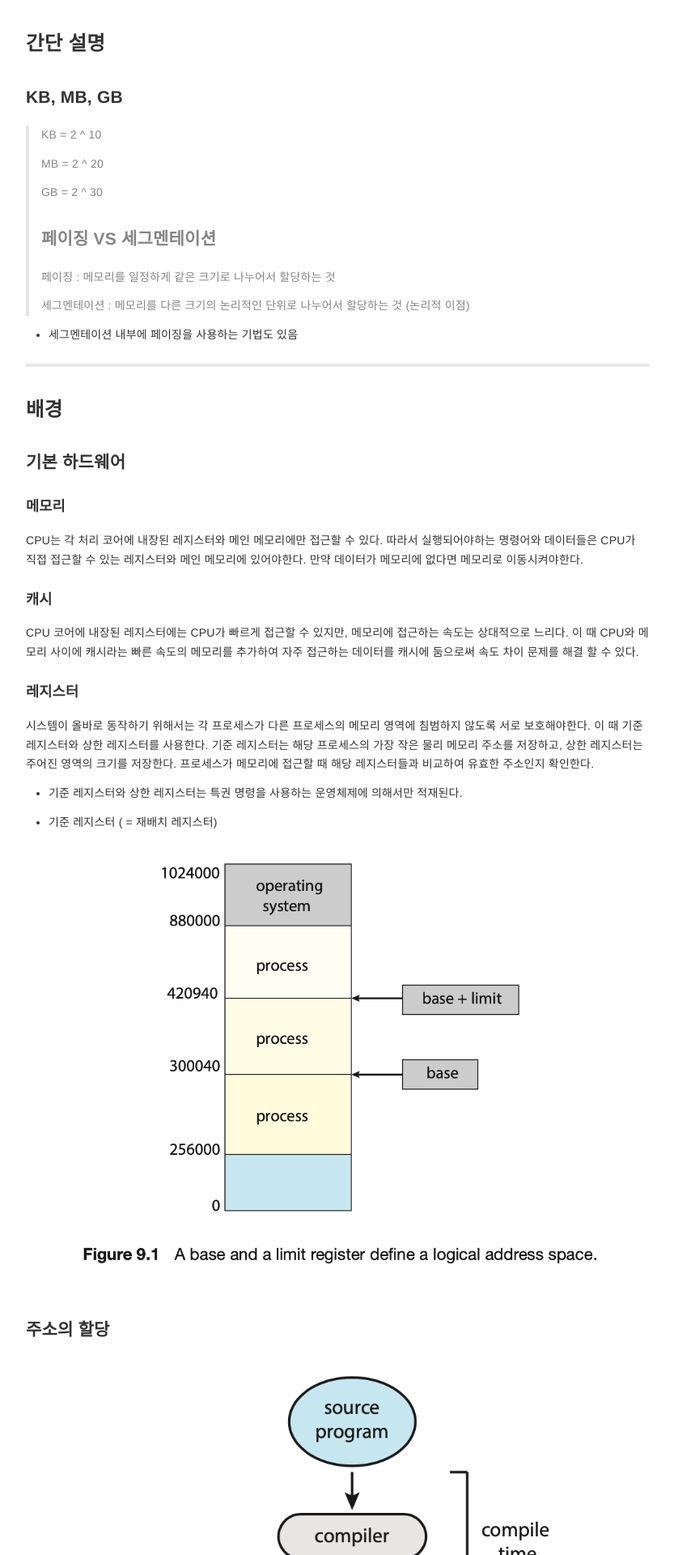
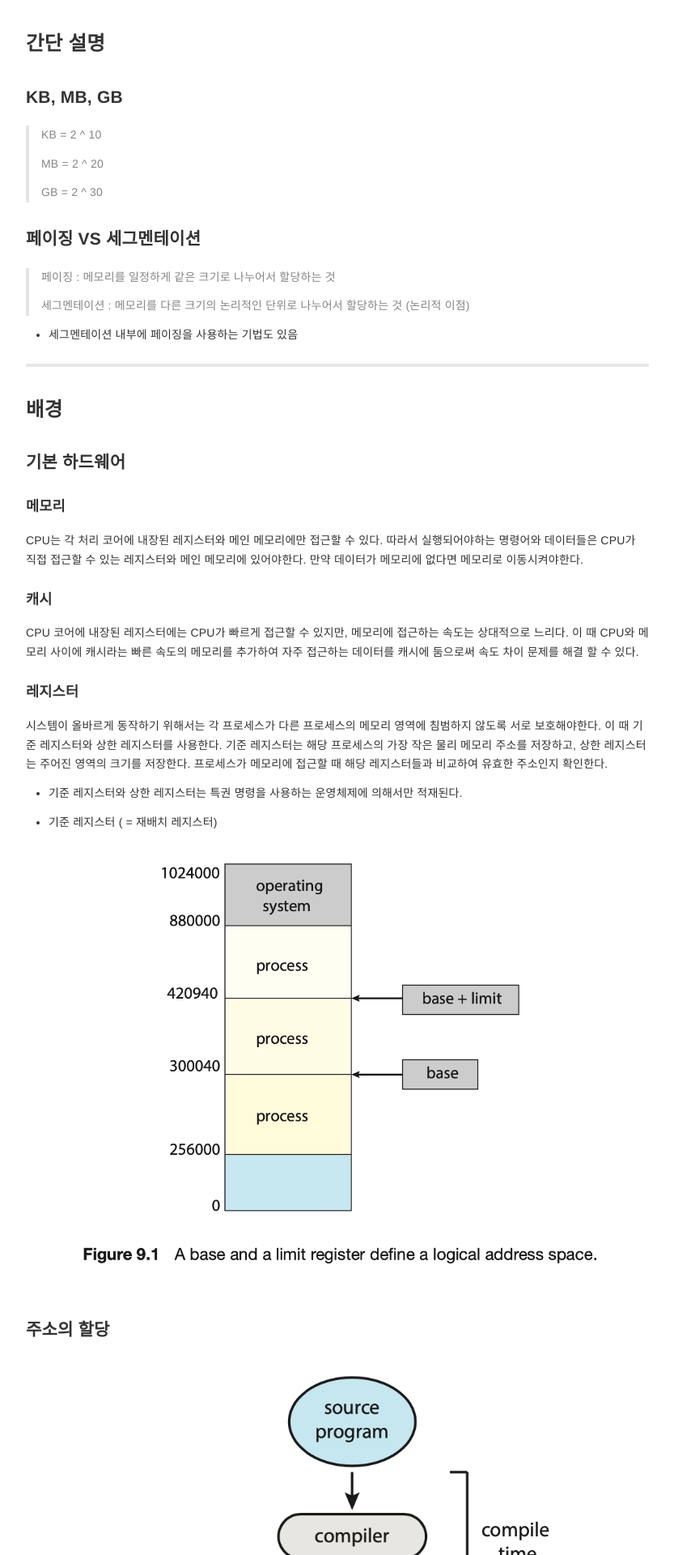
Before and after one commit to 42osStudy/os-study, a Jekyll site: the page built from _posts/2022-05-20-ch9.md, in a window 1280 px wide. Shown: the part 345-2265 px from the top of the page at 81% size, without its empty margins (223-1056 px from the left). Built offline with Jekyll 4.4.1, drawn with Linux system fonts in a browser that asks for light colours; some of the changed text lies outside the part shown.

Commit message:
fix : 오탈자, 오개념 수정

```diff
--- a/_posts/2022-05-20-ch9.md
+++ b/_posts/2022-05-20-ch9.md
@@ -15,13 +15,16 @@ layout: post
 이 장에서는 메모리를 관리하는 다양한 방법에 대해 이야기한다.
 
 ## 간단 설명
+
 ### KB, MB, GB
 > KB = 2 ^ 10
 >
 > MB = 2 ^ 20
 >
 > GB = 2 ^ 30
+
 ### 페이징 VS 세그멘테이션
+
 > 페이징 : 메모리를 일정하게 같은 크기로 나누어서 할당하는 것
 >
 > 세그멘테이션 : 메모리를 다른 크기의 논리적인 단위로 나누어서 할당하는 것 (논리적 이점)
@@ -41,7 +44,7 @@ CPU는 각 처리 코어에 내장된 레지스터와 메인 메모리에만 접
 CPU 코어에 내장된 레지스터에는 CPU가 빠르게 접근할 수 있지만, 메모리에 접근하는 속도는 상대적으로 느리다. 이 때 CPU와 메모리 사이에 캐시라는 빠른 속도의 메모리를 추가하여 자주 접근하는 데이터를 캐시에 둠으로써 속도 차이 문제를 해결 할 수 있다.
 
 #### 레지스터
-시스템이 올바로 동작하기 위해서는 각 프로세스가 다른 프로세스의 메모리 영역에 침범하지 않도록 서로 보호해야한다. 이 때 기준 레지스터와 상한 레지스터를 사용한다. 기준 레지스터는 해당 프로세스의 가장 작은 물리 메모리 주소를 저장하고, 상한 레지스터는 주어진 영역의 크기를 저장한다. 프로세스가 메모리에 접근할 때 해당 레지스터들과 비교하여 유효한 주소인지 확인한다.
+시스템이 올바르게 동작하기 위해서는 각 프로세스가 다른 프로세스의 메모리 영역에 침범하지 않도록 서로 보호해야한다. 이 때 기준 레지스터와 상한 레지스터를 사용한다. 기준 레지스터는 해당 프로세스의 가장 작은 물리 메모리 주소를 저장하고, 상한 레지스터는 주어진 영역의 크기를 저장한다. 프로세스가 메모리에 접근할 때 해당 레지스터들과 비교하여 유효한 주소인지 확인한다.
 
 + 기준 레지스터와 상한 레지스터는 특권 명령을 사용하는 운영체제에 의해서만 적재된다.
 
@@ -81,9 +84,7 @@ MMU(memory management unit) 에 의해 가상주소가 물리주소로 바뀐다
 3. 호출된 루틴이 이미 메모리에 적재됐는지를 조사한다.
 4. 적재되어있지 않다면 루틴을 메모리로 가져온다.
 
-필요한 루틴만 적재되기 때문에
-- 메인 메모리보다 큰 프로그램도 실행할 수 있다.
-- 병행적으로 수행 (execution) 중인 프로그램의 수가 증가할 수 있다.
+필요한 루틴만 적재되기 때문에 메인 메모리보다 큰 프로그램도 실행할 수 있다.
 
 ### 동적 연결 및 공유 라이브러리
 
@@ -242,11 +244,11 @@ TLB에서 페이지 번호를 찾지 못한 경우 페이지 테이블에 접근
 
 이 때 **실질 메모리 접근 시간**을 계산해보자.
 
-if ) hit ratio = 80%
+if ) hit ratio == 80%
 
 	실질 접근 시간 = 0.8 * 10 + 0.2 * 20 = 12ns
 
-if ) hit ratio = 99%
+if ) hit ratio == 99%
 
 	실질 접근 시간 = 0.99 * 10 + 0.01 * 20 = 10.1ns
 
```
Also changed, not shown: other parts of _posts/2022-05-20-ch9.md (+12 -11 lines).
